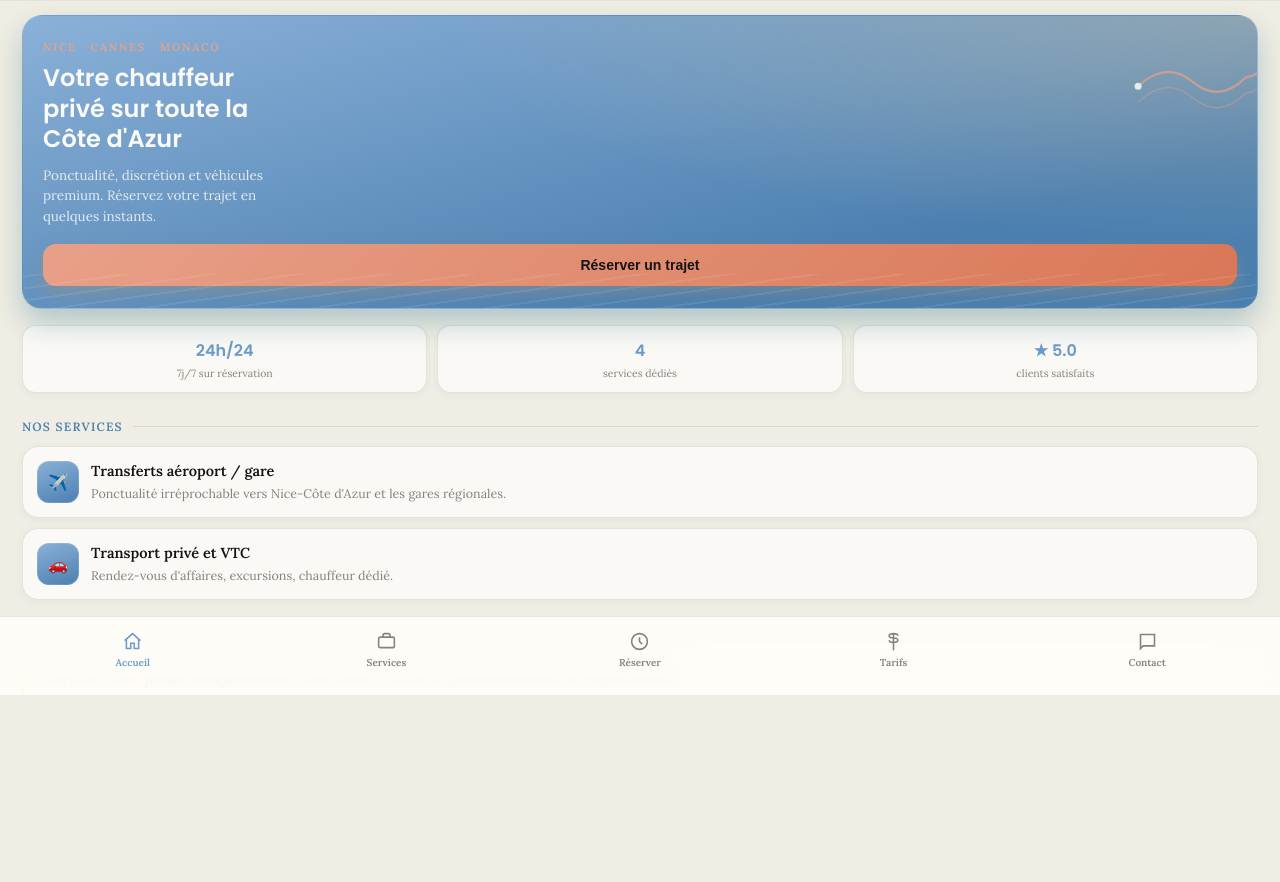
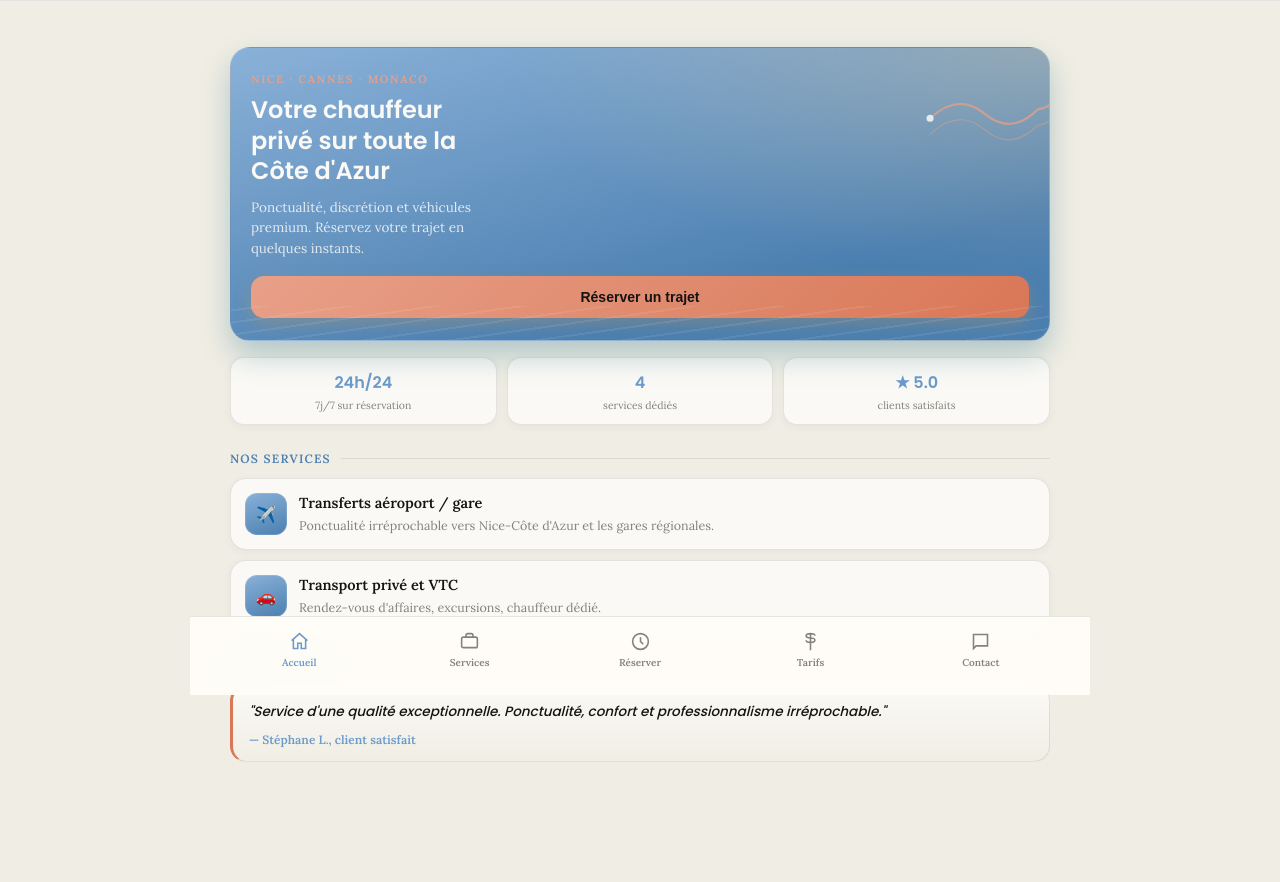
Before and after one commit to zakbe06120-cmyk/elite-driver-app1, a website: page www/index.html in a window 1280 px wide. Shown: the part 105-987 px from the top of the page. Before the commit the page ends 800 px from the top, so only its background shows below. Drawn offline with Linux system fonts and the light colour scheme.

Commit message:
Improve responsive layout for iPad

```diff
--- a/www/index.html
+++ b/www/index.html
@@ -390,7 +390,88 @@
     box-shadow: 0 8px 20px rgba(184,146,90,0.35);
   }
   .toast.show{ transform:translateY(0); }
-  @media (max-width: 1366px) {
+  /* Mise en page iPad et grands écrans */
+@media (min-width: 768px) and (max-width: 1366px) {
+  html,
+  body {
+    width: 100%;
+    min-height: 100%;
+    margin: 0;
+    padding: 0;
+    background: var(--sand);
+  }
+
+  body {
+    display: block;
+  }
+
+  .device {
+    width: 100%;
+    max-width: none;
+    min-height: 100vh;
+    min-height: 100dvh;
+    height: auto;
+    max-height: none;
+    margin: 0;
+    border: 0;
+    border-radius: 0;
+    box-shadow: none;
+    overflow: visible;
+    background: var(--sand);
+  }
+
+  .notch {
+    display: none;
+  }
+
+  .app-header {
+    width: 100%;
+    padding-left: 40px;
+    padding-right: 40px;
+  }
+
+  .content {
+    width: 100%;
+    max-width: 900px;
+    margin: 0 auto;
+    padding: 32px 40px 120px;
+  }
+
+  .screen {
+    width: 100%;
+  }
+
+  .hero {
+    width: 100%;
+    max-width: 820px;
+    margin-left: auto;
+    margin-right: auto;
+  }
+
+  .stat-card,
+  .service-row,
+  .quote-card {
+    min-width: 0;
+  }
+
+  .service-row {
+    width: 100%;
+  }
+
+  .tabbar {
+    position: fixed;
+    left: 50%;
+    bottom: 0;
+    width: 100%;
+    max-width: 900px;
+    transform: translateX(-50%);
+    padding-left: 24px;
+    padding-right: 24px;
+  }
+}
+
+/* Ajustements pour iPhone */
+@media (max-width: 767px) {
   body {
     padding: 0;
     background: var(--sand);
@@ -400,8 +481,9 @@
   .device {
     width: 100%;
     max-width: none;
-    height: 100vh;
-    height: 100dvh;
+    min-height: 100vh;
+    min-height: 100dvh;
+    height: auto;
     max-height: none;
     border: 0;
     border-radius: 0;
@@ -411,7 +493,6 @@
   .notch {
     display: none;
   }
-}
 </style>
 </head>
 <body>
```
